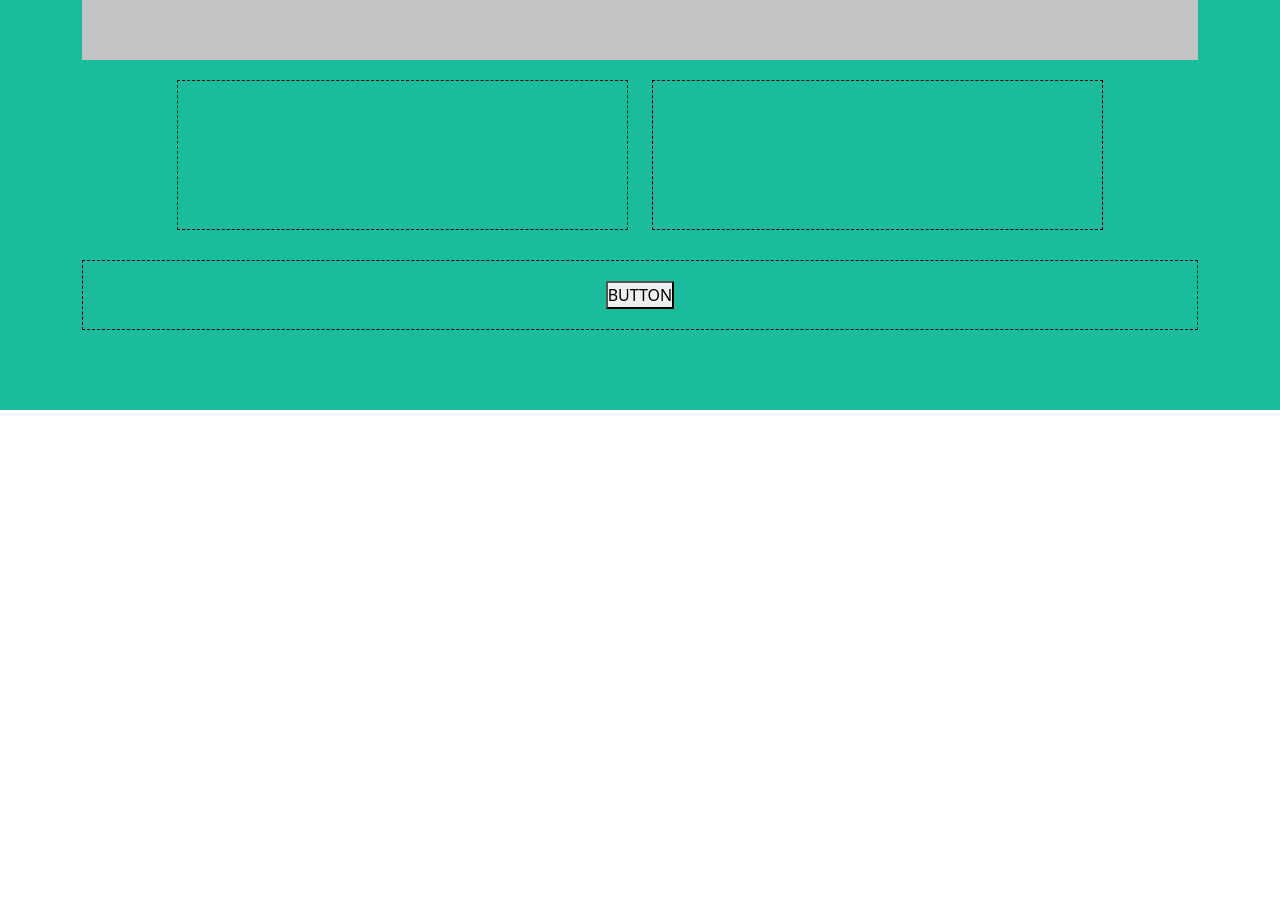
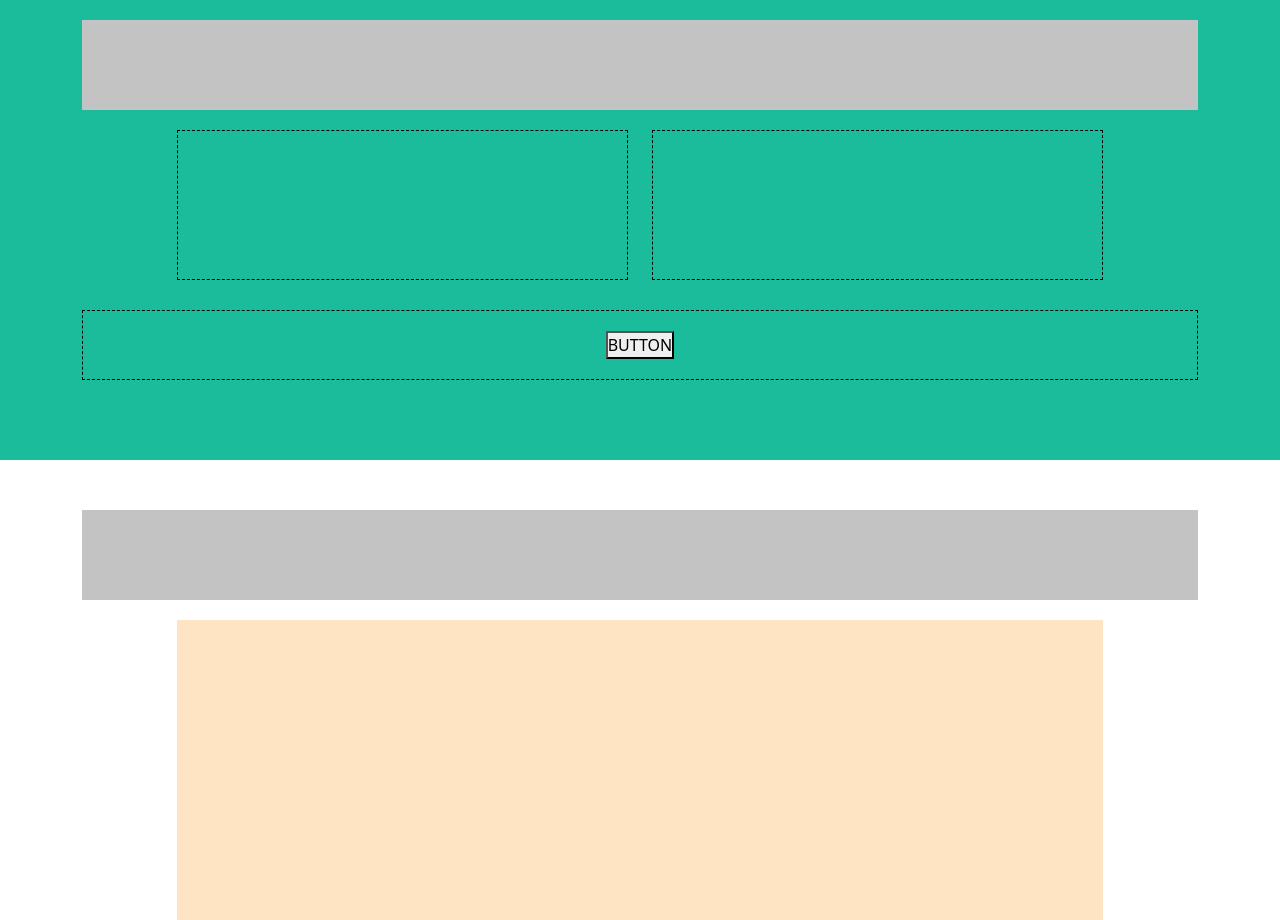
Before and after one commit to S-Lombardi/html-css-bootstrap-freelancer, a plain HTML site: page index.html in a window 1280 px wide. Shown: the part 1200-2120 px from the top of the page. Before the commit the page ends 1660 px from the top, so only its background shows below. Drawn offline with nearby package versions, Linux system fonts and the light colour scheme.

Commit message:
Impostazione sezione "Contact me"

```diff
--- a/css/style.css
+++ b/css/style.css
@@ -59,16 +59,16 @@
 
 /* ABOUT */
 
-.background_full:last-child{
-    margin-top: 50px;
+.background_full:nth-last-child(2){
+    margin-top: 100px;
 }
-.about-left, .about-right{
+
+.about_left, .about_right{
     width: 100%;
     min-height: 150px;
     border: 1px dashed black;
     margin-bottom: 30px;
 }
-
 .download{
     display: flex;
     justify-content: center;
@@ -78,5 +78,12 @@
     border: 1px dashed black;
     margin-bottom: 40px;
 }
+/* FINE ABOUT */
 
-/* FINE ABOUT */
+/* CONTACT ME */
+.content_contact{
+    width: 100%;
+    height: 300px;
+    background-color: bisque;
+}
+/* FINE CONTACT ME */
--- a/index.html
+++ b/index.html
@@ -61,7 +61,7 @@
 
         <!-- PORTFOLIO -->
         <div class="container">
-            <!-- Titolone Portfolio  -->
+            <!-- Titolone -->
             <div class="row">
                 <div class="col-12">
                     <div class="title_section">
@@ -109,24 +109,30 @@
         <!-- ABOUT -->
         <div class="container-fluid background_full">
             <div class="container">
-                <!--  -->
-                <div class="title_section">
-
-                </div>
-                <div class="row justify-content-center">
-                    <div class="col-md-5 col-10 ">
-                        <div class="about-left">
+                <!-- Titolone -->
+                <div class="row">
+                    <div class="col-12">
+                        <div class="title_section">
 
                         </div>
                     </div>
+                </div>
+
+                <div class="row justify-content-center">
+                    <!-- COL LEFT - Paragrafo -->
                     <div class="col-md-5 col-10 ">
-                        <div class="about-right">
+                        <div class="about_left">
 
                         </div>
                     </div>
+                    <!-- COL RIGHT - Paragrafo -->
+                    <div class="col-md-5 col-10 ">
+                        <div class="about_right">
 
+                        </div>
+                    </div>
                 </div>
-
+                <!-- Pusante -->
                 <div class="download">
                     <button>
                         BUTTON
@@ -134,8 +140,27 @@
                 </div>
             </div>
         </div>
+        <!-- FINE ABOUT -->
 
-        <!-- FINE ABOUT -->
+        <!-- CONTACT ME -->
+        <div class="container">
+            <!-- Titolone -->
+            <div class="row">
+                <div class="col-12">
+                    <div class="title_section">
+
+                    </div>
+                </div>
+            </div>
+            <!-- Contenuti contatti -->
+            <div class="row justify-content-center">
+                <div class="col-10">
+                    <div class="content_contact">
+                </div>
+
+            </div>
+        </div>
+        <!-- FINE CONTACT ME -->
 
 
 
```
